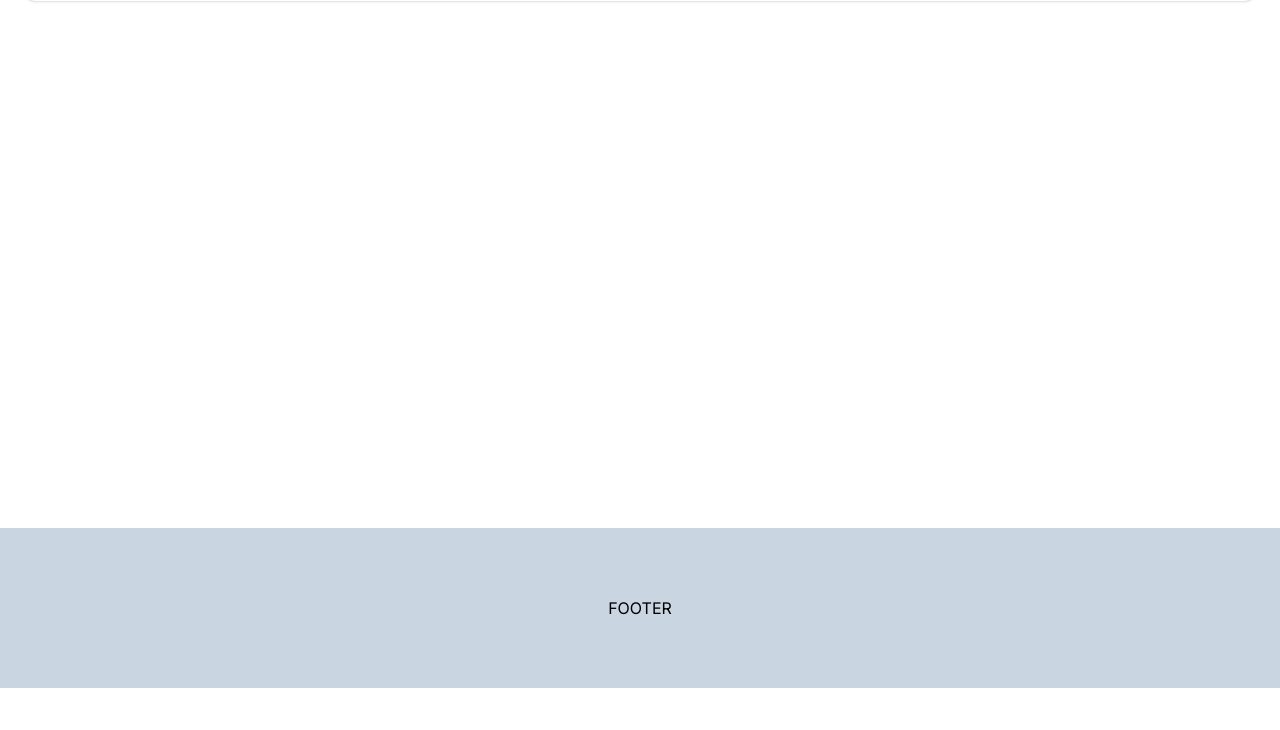
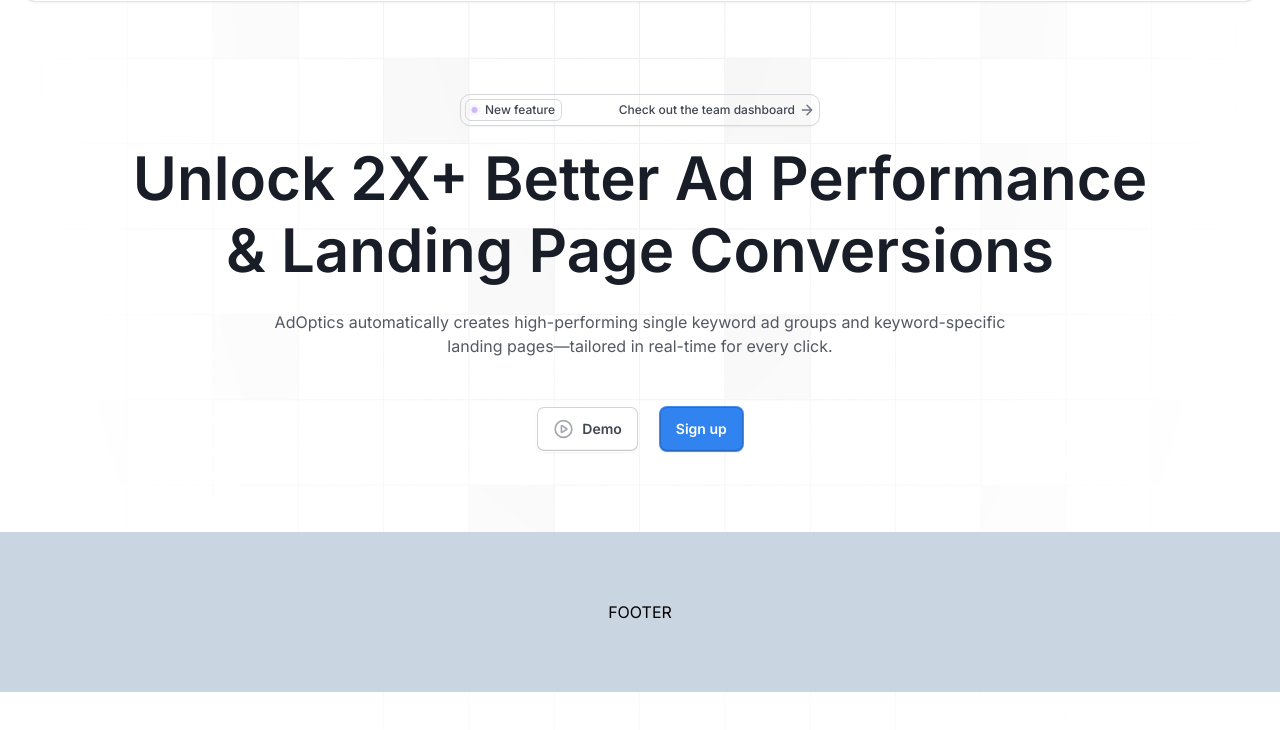
Before and after one commit to llreebor/adoptics, a website: page src/index.html in a window 1280 px wide. Shown: the part 112-842 px from the top of the page. Before the commit the page ends 800 px from the top, so only its background shows below. Drawn offline with Linux system fonts and the light colour scheme.

Commit message:
add hero section

```diff
--- a/src/css/input.css
+++ b/src/css/input.css
@@ -12,6 +12,7 @@
 	/* Colors */
 	--color-blue-400: #3183ef;
 
+	--color-gray-200: #d5d7da;
 	--color-gray-400: #a4a7ae;
 	--color-gray-600: #535862;
 	--color-gray-700: #414651;
@@ -33,13 +34,22 @@
 }
 @layer base {
 	body {
-		@apply font-inter;
+		@apply font-inter relative;
+	}
+	section {
+		@apply py-16 lg:py-20;
+	}
+	p {
+		@apply text-gray-600;
+	}
+	h1 {
+		@apply text-4xl font-semibold text-gray-900 lg:text-[60px] lg:leading-[1.2];
 	}
 }
 @layer components {
 	/* Button */
 	.btn {
-		@apply shadow-xs-button flex max-w-fit items-center justify-center gap-2 rounded-lg border px-4 py-2.5 text-sm font-semibold;
+		@apply shadow-xs-button flex max-w-fit items-center justify-center gap-2 rounded-lg border px-4 py-3 text-sm font-semibold;
 	}
 }
 @layer utilities {
--- a/src/index.html
+++ b/src/index.html
@@ -15,6 +15,15 @@
 	</head>
 	<body class="relative h-full">
 		<div class="wrapper flex min-h-full flex-col">
+			<!-- TODO:BG Pattern -->
+			<div
+				class="absolute top-0 left-0 -z-10 hidden h-auto w-full bg-[radial-gradient(52.19%_100%_at_50%_0%,#000_0%,_rgba(0,0,0,0.00)_95.31%)]"
+			></div>
+			<img
+				class="absolute top-0 left-0 -z-10 h-auto w-full"
+				src="./images/background-pattern.svg"
+				alt="bg pattenr"
+			/>
 			<!-- Header -->
 			<header class="py-3">
 				<div class="container">
@@ -114,10 +123,10 @@
 							<div
 								class="z-10 mx-auto mt-16 flex w-full flex-col items-center justify-center space-y-5"
 							>
-								<a href="#" class="btn btn-secondary w-full max-w-[335px]">
+								<a href="#" class="btn btn-secondary w-full max-w-[335px] py-2">
 									Log in
 								</a>
-								<a href="#" class="btn btn-primary w-full max-w-[335px]">
+								<a href="#" class="btn btn-primary w-full max-w-[335px] py-2">
 									Sign up
 								</a>
 							</div>
@@ -125,8 +134,8 @@
 
 						<!-- Auth  -->
 						<div class="hidden gap-5 lg:flex">
-							<a href="#" class="btn btn-secondary">Log in</a>
-							<a href="#" class="btn btn-primary">Sign up</a>
+							<a href="#" class="btn btn-secondary py-2">Log in</a>
+							<a href="#" class="btn btn-primary py-2">Sign up</a>
 						</div>
 
 						<!-- Burger Button -->
@@ -149,7 +158,79 @@
 			</header>
 
 			<!-- Main Content -->
-			<main class="flex-auto"></main>
+			<main class="flex-auto">
+				<!-- Hero -->
+				<section>
+					<div class="container">
+						<div>
+							<!-- Label -->
+							<div
+								class="mx-auto flex w-full max-w-[360px] items-center justify-between gap-2 rounded-[10px] border border-gray-200 p-1 shadow-xs"
+							>
+								<div
+									class="flex shrink-0 items-center gap-1 rounded-md border border-gray-200 py-[2px] pr-[6px] pl-[2px]"
+								>
+									<svg
+										xmlns="http://www.w3.org/2000/svg"
+										width="13"
+										height="12"
+										viewBox="0 0 13 12"
+										fill="none"
+									>
+										<circle
+											cx="6.5"
+											cy="6.00006"
+											r="4.5"
+											fill="#9E77ED"
+											stroke="#F4EBFF"
+											stroke-width="3"
+											class="animate-pulse"
+										/>
+									</svg>
+									<p class="text-xs font-medium text-gray-700">New feature</p>
+								</div>
+								<a href="#" class="group flex items-center gap-1">
+									<p
+										class="text-center text-xs font-medium text-gray-700 group-hover:text-gray-900"
+									>
+										Check out the team dashboard
+									</p>
+									<img src="./images/arrow-right.svg" alt="arrow" />
+								</a>
+							</div>
+
+							<h1 class="mx-auto mt-4 max-w-[1024px] text-center text-balance">
+								Unlock 2X+ Better Ad Performance & Landing Page Conversions
+							</h1>
+
+							<p class="mx-auto mt-4 w-full max-w-[768px] text-center lg:mt-6">
+								AdOptics automatically creates high-performing single keyword ad
+								groups and keyword-specific landing pages—tailored in real-time
+								for every click.
+							</p>
+
+							<!-- Buttons -->
+							<div
+								class="mx-auto mt-8 flex w-full flex-col items-center justify-center gap-5 sm:mt-12 sm:flex-row"
+							>
+								<a
+									href="#"
+									class="btn btn-secondary w-full max-w-[335px] sm:max-w-fit"
+								>
+									<img src="./images/play-circle.svg" alt="play icon" />
+									Demo
+								</a>
+								<a
+									href="#"
+									class="btn btn-primary w-full max-w-[335px] sm:max-w-fit"
+								>
+									Sign up
+								</a>
+							</div>
+						</div>
+					</div>
+				</section>
+			</main>
 
 			<!-- Footer -->
 			<footer class="flex h-40 items-center justify-center bg-slate-300">
```
Also changed, not shown: src/css/output.css, src/images/arrow-right.svg (added), src/images/background-pattern.png (added), src/images/background-pattern.svg (added), src/images/dot.svg (added), src/images/play-circle.svg (added).
